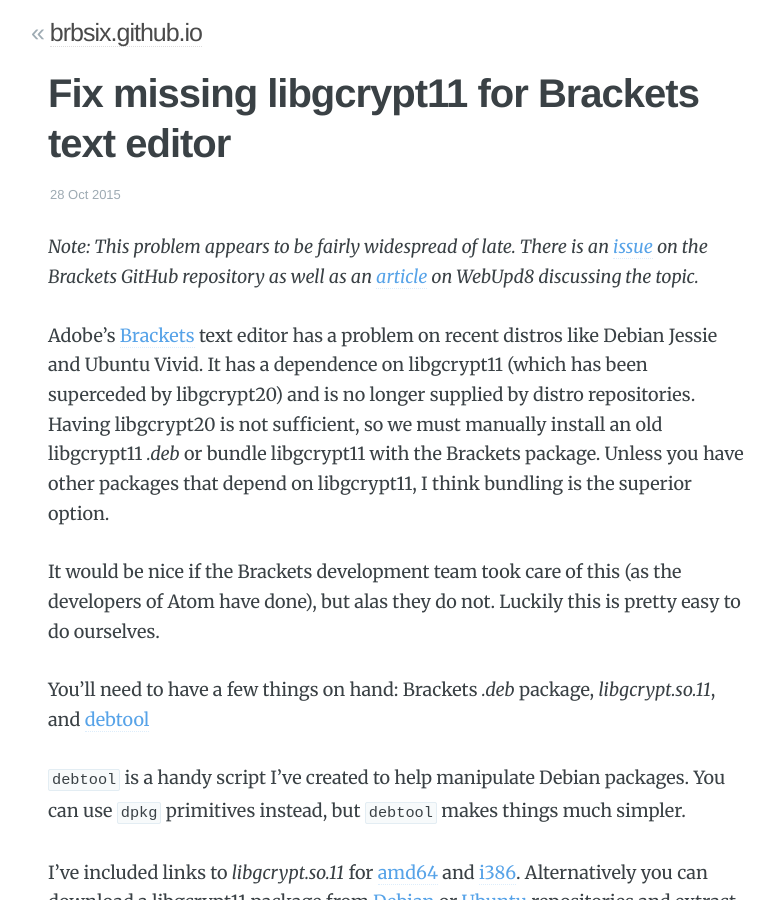
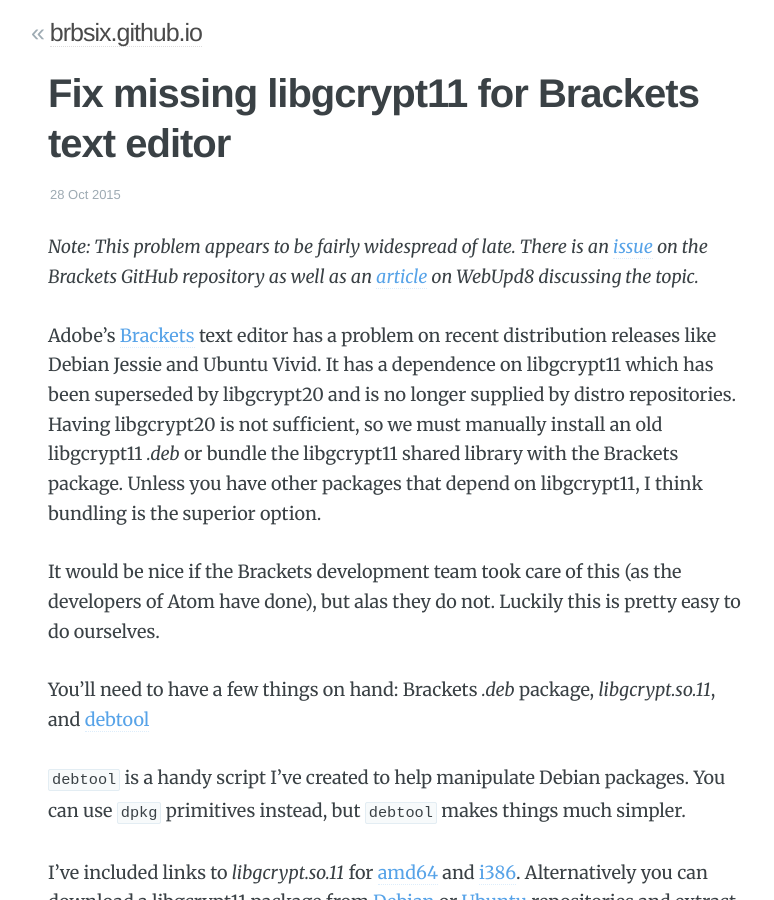
Before and after one commit to brbsix/brbsix.github.io, a Jekyll site: the page built from _posts/2015-10-29-fix-missing-libgcrypt11-for-brackets-text-editor.md, in a window 1280 px wide and 900 px high. Shown: the whole window, without its empty margins (242-1016 px from the left). Built offline with Jekyll 4.4.1, drawn with Linux system fonts in a browser that asks for light colours; comment, search, counter and statistics services are not loaded; some of the changed text lies outside the part shown.

Commit message:
Revise Brackets post

```diff
--- a/_posts/2015-10-29-fix-missing-libgcrypt11-for-brackets-text-editor.md
+++ b/_posts/2015-10-29-fix-missing-libgcrypt11-for-brackets-text-editor.md
@@ -7,7 +7,7 @@
 
 *Note: This problem appears to be fairly widespread of late. There is an [issue][1] on the Brackets GitHub repository as well as an [article][2] on WebUpd8 discussing the topic.*
 
-Adobe's [Brackets](http://brackets.io/) text editor has a problem on recent distros like Debian Jessie and Ubuntu Vivid. It has a dependence on libgcrypt11 (which has been superceded by libgcrypt20) and is no longer supplied by distro repositories. Having libgcrypt20 is not sufficient, so we must manually install an old libgcrypt11 *.deb* or bundle libgcrypt11 with the Brackets package. Unless you have other packages that depend on libgcrypt11, I think bundling is the superior option.
+Adobe's [Brackets](http://brackets.io/) text editor has a problem on recent distribution releases like Debian Jessie and Ubuntu Vivid. It has a dependence on libgcrypt11 which has been superseded by libgcrypt20 and is no longer supplied by distro repositories. Having libgcrypt20 is not sufficient, so we must manually install an old libgcrypt11 *.deb* or bundle the libgcrypt11 shared library with the Brackets package. Unless you have other packages that depend on libgcrypt11, I think bundling is the superior option.
 
 It would be nice if the Brackets development team took care of this (as the developers of Atom have done), but alas they do not. Luckily this is pretty easy to do ourselves.
 
```
Also changed, not shown: other parts of _posts/2015-10-29-fix-missing-libgcrypt11-for-brackets-text-editor.md (+1 -1 lines).
